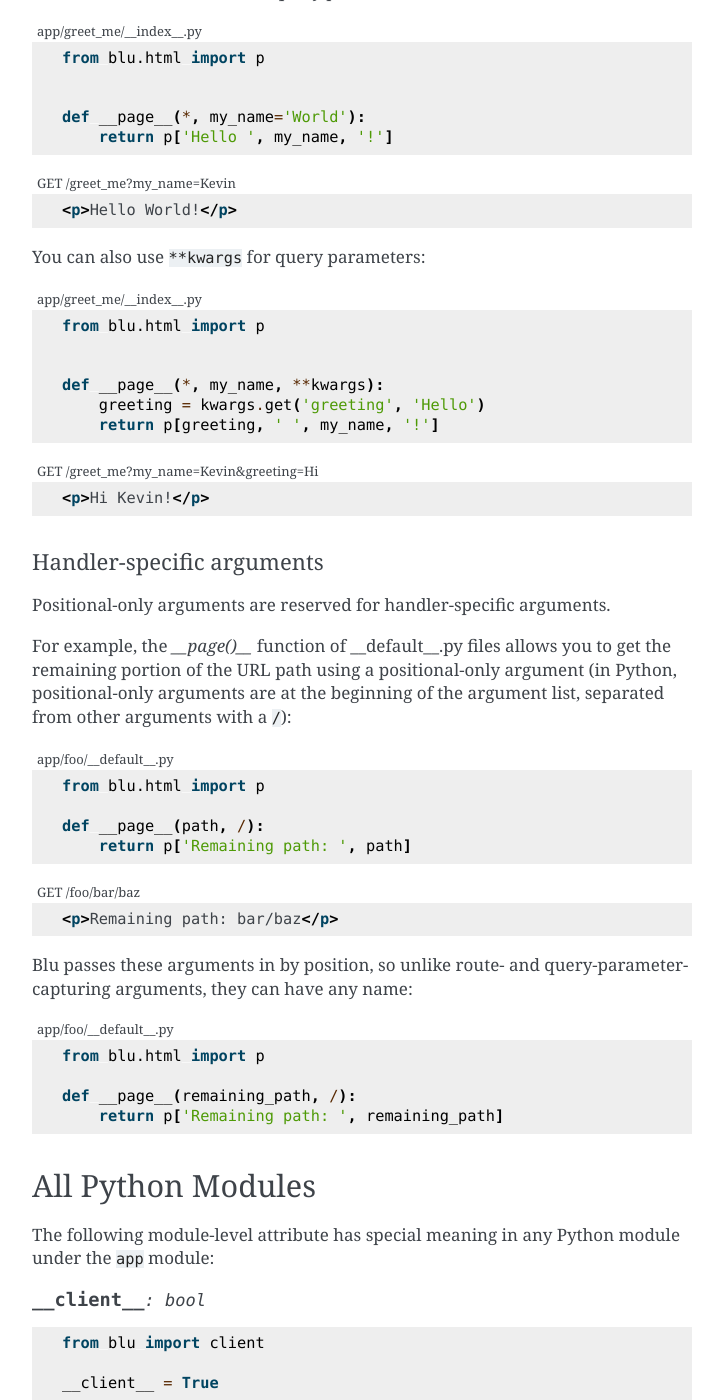
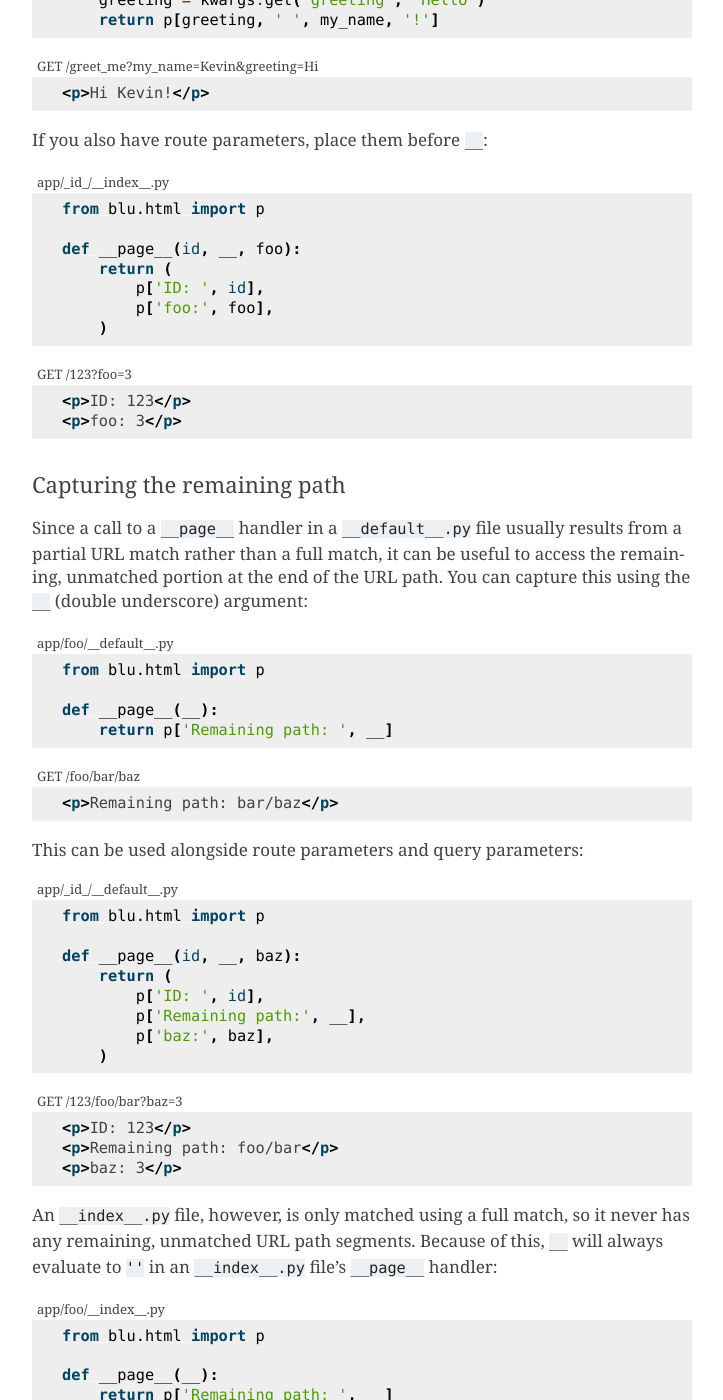
Before and after one commit to johnlarson/blu, a Sphinx documentation site: the page built from docs/api-reference/file-conventions.rst, in a window 1280 px wide and 1400 px high, scrolled down 6165 px. Shown: the whole window, without its empty margins (388-1111 px from the left). Built offline with Sphinx 7.4.7, drawn with Linux system fonts in a browser that asks for light colours; some of the changed text lies outside the part shown.

Commit message:
change how query params and path are passed in

```diff
--- a/docs/api-reference/file-conventions.rst
+++ b/docs/api-reference/file-conventions.rst
@@ -104,7 +104,7 @@ Top-level functions
         from blu.html import p
 
 
-        def __page__(slug, *, q):
+        def __page__(slug, __, q):
             return (
                 p['The slug value is: ', slug],
                 p['The query param value is: ', q],
@@ -175,26 +175,11 @@ Top-level functions
         <p>The slug value is: some-slug-value</p>
         <p>The query param value is: some-query-value</p>
 
-    :param path: The remaining, unmatched portion of the URL, with no intial or trailing ``/``.
     :param url: (see :ref:`file-conventions/files/what-does-triple-start-url-mean`)
 
     :return: - If an instance of :type:`blu.Node`, the page that should be sent in the HTTP response.
 
-        - If an instance of :type:`blu.Node` or :type:`quart.Node`, the HTTP response that should be sent.
-
-    Note that the *path* argument is not required, so the following is valid:
-
-    .. code-block:: python
-
-        def __page__(some_route_param):
-            ...
-
-    Also note that Blu recognizes the *path* parameter regardless of what it is called, so the following is valid as well:
-
-    .. code-block:: python
-
-        def __page__(remaining_path, /):
-            ...
+        - If an instance of :type:`blu.Response`, the HTTP response that should be sent.
 
 
 
@@ -245,14 +230,12 @@ A __settings__.py file can have any of the following settings:
 What does *\*\*\*url* mean?
 +++++++++++++++++++++++++++
 
-Route handlers in Blu allow you to capture route parameters from dynamic path segments and query parameters from the query string by adding keyword-only and positional/keyword arguments to the function (positional-only arguments don't capture route or query parameters).
-
-In this document, ``***url`` at the end of a function signature acts as a placeholder for positional/keyword and keyword-only arguments, and indicates that these arguments can capture route and query parameters as follows:
+In this document, when a handler has ``***url`` in its call signature, that means that when you create that type of handler, you can capture information from the page URL in the function signature as follows:
 
 Capturing route parameters
 ^^^^^^^^^^^^^^^^^^^^^^^^^^
 
-You can capture route parameters from dynamic route segments using positional/keyword arguments:
+You can capture route parameters from dynamic route segments by passing them in as arguments:
 
 .. code-block:: python
     :caption: app/employees/_employee_id_/time_punch/_date_/__index__.py
@@ -276,7 +259,7 @@ You can capture route parameters from dynamic route segments using positional/ke
 Capturing query parameters
 ^^^^^^^^^^^^^^^^^^^^^^^^^^
 
-You can capture query parameters using keyword-only arguments:
+Any arguments specified after ``__`` (a double underscore) in your call signature will capture query parameters instead of route parameters:
 
 .. code-block:: python
     :caption: app/greet_me/__index__.py
@@ -284,7 +267,7 @@ You can capture query parameters using keyword-only arguments:
     from blu.html import p
 
 
-    def __page__(*, my_name):
+    def __page__(__, my_name):
         return p['Hello ', my_name, '!']
 
 .. code-block:: html
@@ -300,7 +283,7 @@ You can set default values for query parameters:
     from blu.html import p
 
 
-    def __page__(*, my_name='World'):
+    def __page__(__, my_name='World'):
         return p['Hello ', my_name, '!']
 
 .. code-block:: html
@@ -316,7 +299,7 @@ You can also use ``**kwargs`` for query parameters:
     from blu.html import p
 
 
-    def __page__(*, my_name, **kwargs):
+    def __page__(__, my_name, **kwargs):
         greeting = kwargs.get('greeting', 'Hello')
         return p[greeting, ' ', my_name, '!']
 
@@ -325,35 +308,79 @@ You can also use ``**kwargs`` for query parameters:
 
     <p>Hi Kevin!</p>
 
-Handler-specific arguments
-^^^^^^^^^^^^^^^^^^^^^^^^^^
+If you also have route parameters, place them before ``__``:
 
-Positional-only arguments are reserved for handler-specific arguments.
+.. code-block:: python
+    :caption: app/_id_/__index__.py
 
-For example, the *__page()__* function of __default__.py files allows you to get the remaining portion of the URL path using a positional-only argument (in Python, positional-only arguments are at the beginning of the argument list, separated from other arguments with a ``/``):
+    from blu.html import p
+
+    def __page__(id, __, foo):
+        return (
+            p['ID: ', id],
+            p['foo:', foo],
+        )
+
+.. code-block:: html
+    :caption: GET /123?foo=3
+
+    <p>ID: 123</p>
+    <p>foo: 3</p>
+
+
+Capturing the remaining path
+^^^^^^^^^^^^^^^^^^^^^^^^^^^^
+
+Since a call to a ``__page__`` handler in a ``__default__.py`` file usually results from a partial URL match rather than a full match, it can be useful to access the remaining, unmatched portion at the end of the URL path. You can capture this using the ``__`` (double underscore) argument:
 
 .. code-block:: python
     :caption: app/foo/__default__.py
 
     from blu.html import p
 
-    def __page__(path, /):
-        return p['Remaining path: ', path]
+    def __page__(__):
+        return p['Remaining path: ', __]
 
 .. code-block:: html
     :caption: GET /foo/bar/baz
 
     <p>Remaining path: bar/baz</p>
 
-Blu passes these arguments in by position, so unlike route- and query-parameter-capturing arguments, they can have any name:
+This can be used alongside route parameters and query parameters:
 
 .. code-block:: python
-    :caption: app/foo/__default__.py
+    :caption: app/_id_/__default__.py
 
     from blu.html import p
 
-    def __page__(remaining_path, /):
-        return p['Remaining path: ', remaining_path]
+    def __page__(id, __, baz):
+        return (
+            p['ID: ', id],
+            p['Remaining path:', __],
+            p['baz:', baz],
+        )
+
+.. code-block:: html
+    :caption: GET /123/foo/bar?baz=3
+
+    <p>ID: 123</p>
+    <p>Remaining path: foo/bar</p>
+    <p>baz: 3</p>
+
+An ``__index__.py`` file, however, is only matched using a full match, so it never has any remaining, unmatched URL path segments. Because of this, ``__`` will always evaluate to ``''`` in an ``__index__.py`` file's ``__page__`` handler:
+
+.. code-block:: python
+    :caption: app/foo/__index__.py
+
+    from blu.html import p
+
+    def __page__(__):
+        return p['Remaining path: ', __]
+
+.. code-block:: html
+    :caption: GET /foo/bar/baz
+
+    <p>Remaining path: </p>
 
 
 All Python Modules
```
Also changed, not shown: other parts of docs/api-reference/file-conventions.rst (+5 -5 lines).
